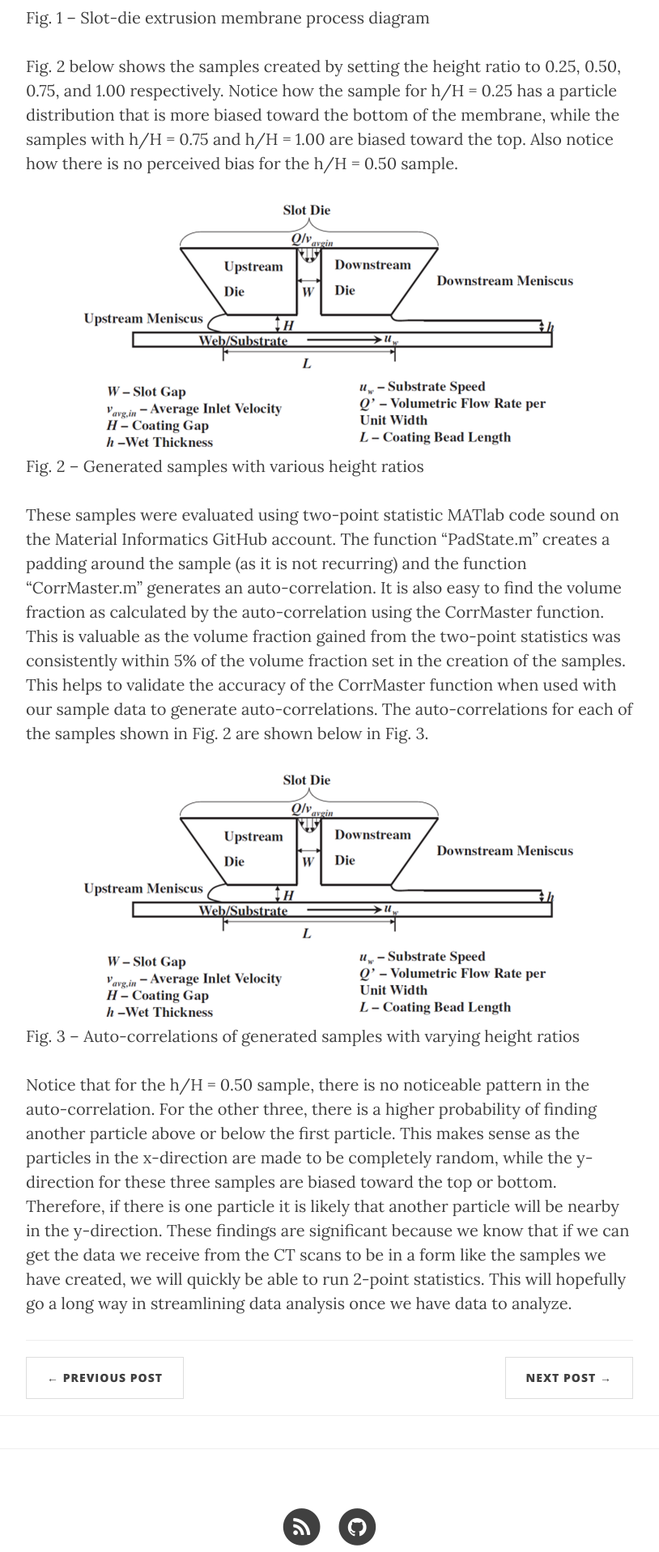
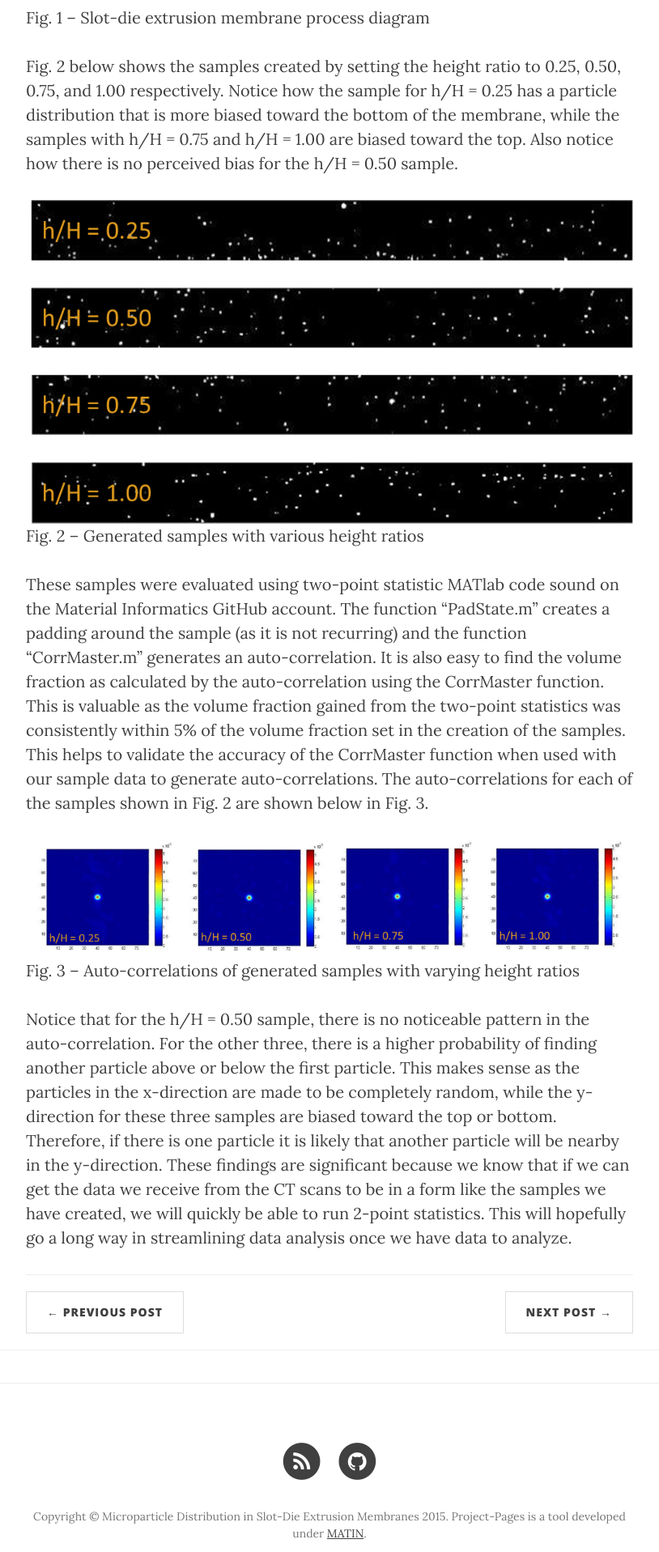
Before and after one commit to Materials-Informatics-Class-Fall2015/MIC-Microparticle-distribution, a Jekyll site: the page built from _posts/2015-10-31-Validation.md, in a window 1280 px wide. Shown: the part 1341-3258 px from the top of the page at 81% size, without its empty margins (233-1047 px from the left). Built offline with Jekyll 4.4.1, drawn with Linux system fonts in a browser that asks for light colours; nearby versions of some CDN libraries; comment, search, counter and statistics services are not loaded.

Commit message:
Update 2015-10-31-Validation.md

```diff
--- a/_posts/2015-10-31-Validation.md
+++ b/_posts/2015-10-31-Validation.md
@@ -15,14 +15,14 @@ Fig. 1 – Slot-die extrusion membrane process diagram
 
 Fig. 2 below shows the samples created by setting the height ratio to 0.25, 0.50, 0.75, and 1.00 respectively. Notice how the sample for h/H = 0.25 has a particle distribution that is more biased toward the bottom of the membrane, while the samples with h/H = 0.75 and h/H = 1.00 are biased toward the top. Also notice how there is no perceived bias for the h/H = 0.50 sample.
 
-![Fig 1](https://github.com/Materials-Informatics-Class-Fall2015/MIC-Microparticle-distribution/blob/gh-pages/img/Presentation2/Picture2.png?raw=true)
+![Fig 2](https://github.com/Materials-Informatics-Class-Fall2015/MIC-Microparticle-distribution/blob/gh-pages/img/Pics%20for%20posts/PostPic_MatLab%20Samples.png?raw=true)
 Fig. 2 – Generated samples with various height ratios
 
 
 These samples were evaluated using two-point statistic MATlab code sound on the Material Informatics GitHub account. The function “PadState.m” creates a padding around the sample (as it is not recurring) and the function “CorrMaster.m” generates an auto-correlation. It is also easy to find the volume fraction as calculated by the auto-correlation using the CorrMaster function. This is valuable as the volume fraction gained from the two-point statistics was consistently within 5% of the volume fraction set in the creation of the samples. This helps to validate the accuracy of the CorrMaster function when used with our sample data to generate auto-correlations. The auto-correlations for each of the samples shown in Fig. 2 are shown below in Fig. 3.
 
 
-![Fig 1](https://github.com/Materials-Informatics-Class-Fall2015/MIC-Microparticle-distribution/blob/gh-pages/img/Presentation2/Picture2.png?raw=true)
+![Fig 3](https://github.com/Materials-Informatics-Class-Fall2015/MIC-Microparticle-distribution/blob/gh-pages/img/Pics%20for%20posts/PostPic_autocorrelations.png?raw=true)
 Fig. 3 – Auto-correlations of generated samples with varying height ratios
 
 
```
